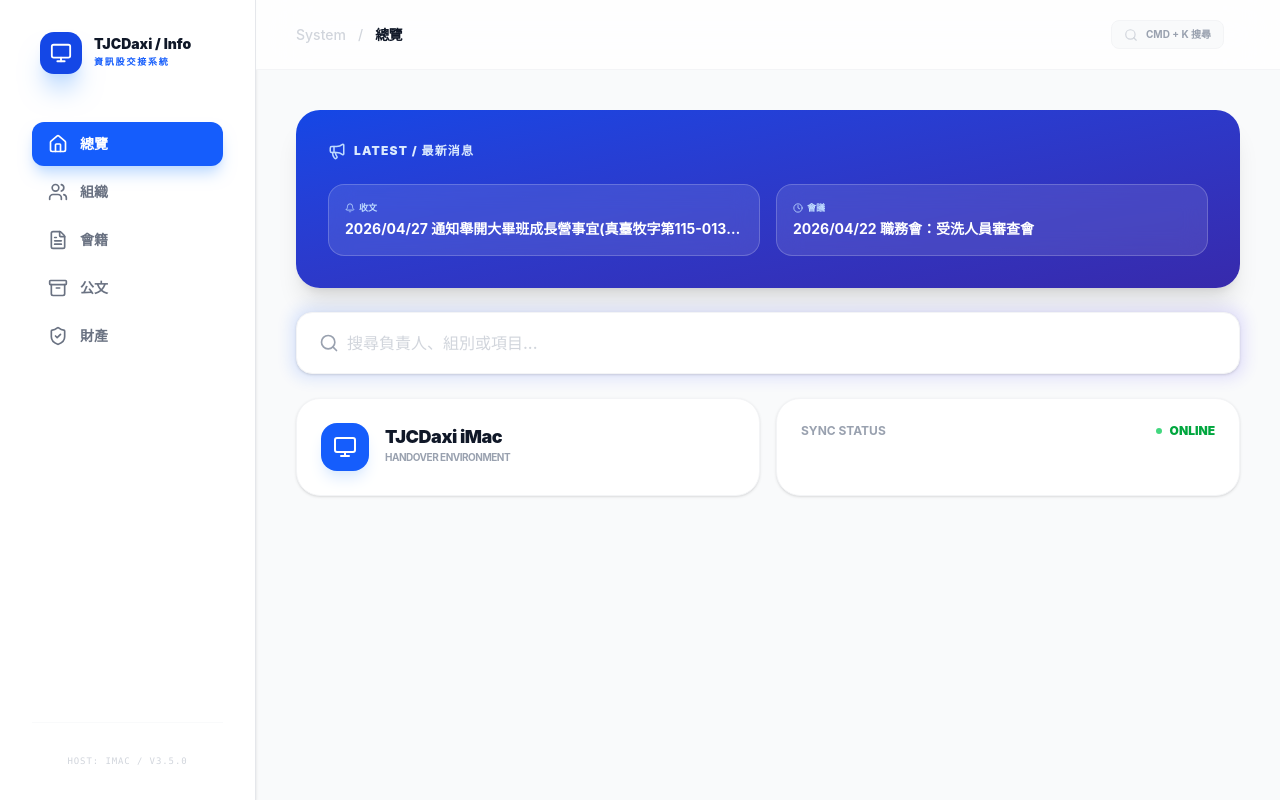
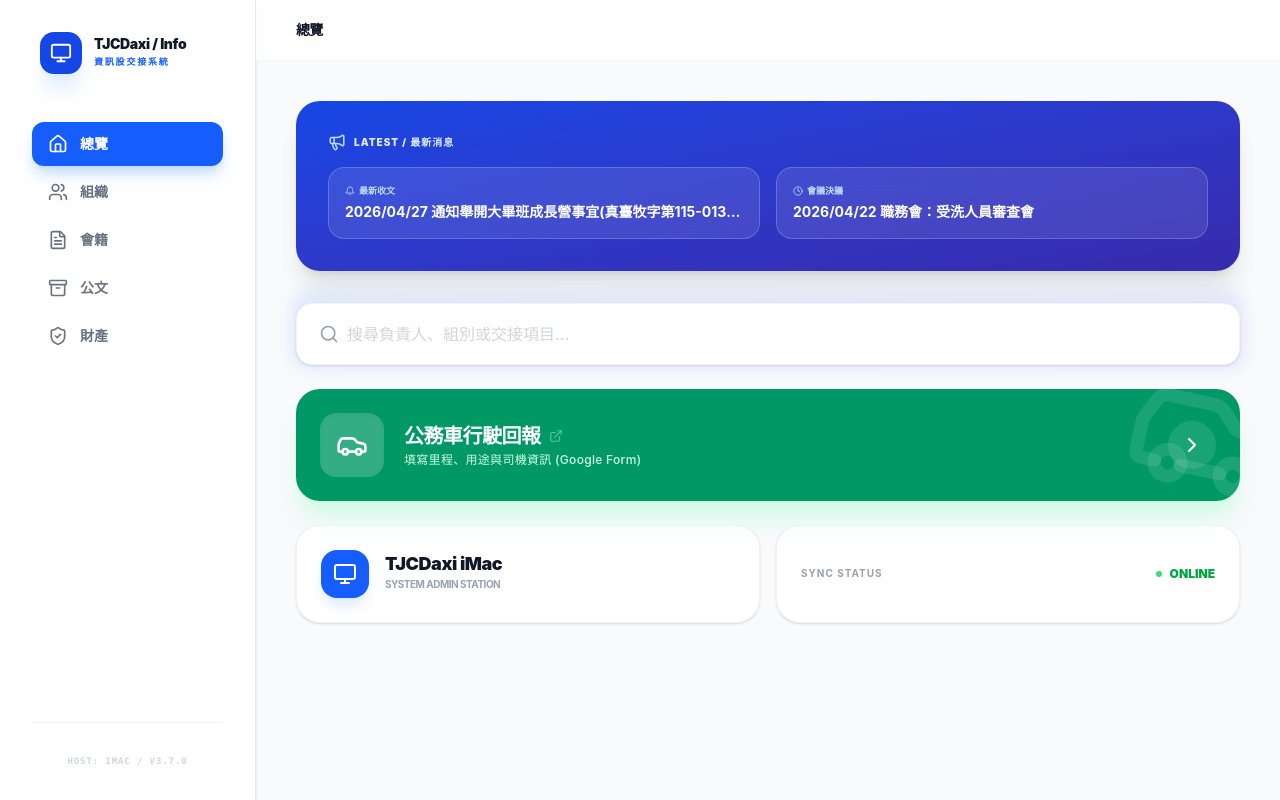
Before and after one commit to tjcdaxiinformation/info-handover, a React (Vite) app: page / in a window 1280 px wide. Built offline with nearby package versions, Linux system fonts and the light colour scheme.

Commit message:
update layout

```diff
--- a/src/App.jsx
+++ b/src/App.jsx
@@ -3,7 +3,7 @@ import {
   Users, FileText, Archive, ShieldCheck, Search,
   ExternalLink, Clock, FolderTree, Home,
   BookOpen, Settings, Monitor, Bell, Megaphone, ChevronRight,
-  Database, LayoutGrid, Fingerprint, Command, X, Menu
+  Database, LayoutGrid, Fingerprint, Command, X, Car, Navigation
 } from 'lucide-react';
 
 // 從 data.js 匯入資料
@@ -12,10 +12,10 @@ import {
   GROUPS_DATA,
   MEMBERSHIP_DATA,
   DOCUMENT_STRUCTURE,
-  ASSETS_DATA
+  ASSETS_DATA,
+  VEHICLE_REPORT_LINK
 } from './data';
 
-// 定義導覽項目，方便多處重複使用
 const NAV_ITEMS = [
   { id: 'overview', icon: Home, label: '總覽' },
   { id: 'groups', icon: Users, label: '組織' },
@@ -24,7 +24,6 @@ const NAV_ITEMS = [
   { id: 'assets', icon: ShieldCheck, label: '財產' },
 ];
 
-// --- 輔助組件：側邊欄項目 (電腦版) ---
 const SidebarItem = ({ id, icon: Icon, label, activeTab, onClick }) => (
   <button
     onClick={() => onClick(id)}
@@ -39,7 +38,6 @@ const SidebarItem = ({ id, icon: Icon, label, activeTab, onClick }) => (
   </button>
 );
 
-// --- 輔助組件：底部導覽項目 (手機版) ---
 const BottomNavItem = ({ id, icon: Icon, label, activeTab, onClick }) => (
   <button
     onClick={() => onClick(id)}
@@ -52,7 +50,6 @@ const BottomNavItem = ({ id, icon: Icon, label, activeTab, onClick }) => (
   </button>
 );
 
-// --- 輔助組件：頁面標題 ---
 const PageHeader = ({ title, description, icon: Icon }) => (
   <div className="mb-6 p-5 md:p-6 bg-white rounded-2xl border border-gray-100 shadow-sm">
     <div className="flex items-center space-x-3 mb-2">
@@ -69,7 +66,6 @@ export default function App() {
   const [activeTab, setActiveTab] = useState('overview');
   const [searchTerm, setSearchTerm] = useState('');
 
-  // 搜尋過濾邏輯
   const filteredGroups = useMemo(() => {
     if (!searchTerm) return [];
     return GROUPS_DATA.filter(g =>
@@ -83,41 +79,41 @@ export default function App() {
       case 'overview':
         return (
           <div className="space-y-6">
-            {/* 消息公告 */}
+            {/* 1. 消息公告區 */}
             <div className="bg-gradient-to-br from-blue-700 to-indigo-800 rounded-3xl p-6 md:p-8 text-white shadow-xl relative overflow-hidden">
               <div className="relative z-10">
-                <div className="flex items-center space-x-2 mb-4 md:mb-6">
+                <div className="flex items-center space-x-2 mb-4">
                   <Megaphone size={18} className="text-blue-200" />
-                  <h2 className="text-[10px] md:text-xs font-black tracking-widest uppercase text-blue-100">Latest / 最新消息</h2>
+                  <h2 className="text-[10px] font-black tracking-widest uppercase text-blue-100">Latest / 最新消息</h2>
                 </div>
                 <div className="grid grid-cols-1 md:grid-cols-2 gap-4">
                   <div className="bg-white/10 backdrop-blur-md p-4 rounded-2xl border border-white/20">
-                    <div className="text-[9px] font-bold text-blue-200 uppercase mb-1 flex items-center">
-                      <Bell size={10} className="mr-1" /> 收文
-                    </div>
+                    <p className="text-[9px] font-bold text-blue-200 uppercase mb-1 flex items-center">
+                      <Bell size={10} className="mr-1" /> 最新收文
+                    </p>
                     <p className="text-sm font-bold truncate">{NEWS_DATA.receivedDoc}</p>
                   </div>
                   <div className="bg-white/10 backdrop-blur-md p-4 rounded-2xl border border-white/20">
-                    <div className="text-[9px] font-bold text-blue-200 uppercase mb-1 flex items-center">
-                      <Clock size={10} className="mr-1" /> 會議
-                    </div>
+                    <p className="text-[9px] font-bold text-blue-200 uppercase mb-1 flex items-center">
+                      <Clock size={10} className="mr-1" /> 會議決議
+                    </p>
                     <p className="text-sm font-bold truncate">{NEWS_DATA.meeting}</p>
                   </div>
                 </div>
               </div>
             </div>
 
-            {/* 搜尋列 */}
-            <div className="relative group w-full">
-              <div className="absolute -inset-1 bg-gradient-to-r from-blue-600 to-indigo-600 rounded-2xl blur opacity-15 group-focus-within:opacity-30 transition"></div>
+            {/* 2. 搜尋列 (放在回報按鈕上方) */}
+            <div className="relative group w-full pt-2">
+              <div className="absolute -inset-1 bg-gradient-to-r from-blue-600 to-indigo-600 rounded-2xl blur opacity-10 group-focus-within:opacity-30 transition"></div>
               <div className="relative bg-white p-1.5 rounded-2xl border border-gray-100 shadow-sm flex items-center">
                 <div className="pl-4 pr-2 text-gray-400"><Search size={20} /></div>
                 <input
                   type="text"
-                  placeholder="搜尋負責人、組別或項目..."
+                  placeholder="搜尋負責人、組別或交接項目..."
                   value={searchTerm}
                   onChange={(e) => setSearchTerm(e.target.value)}
-                  className="flex-1 py-3 text-sm md:text-base font-medium text-gray-800 placeholder:text-gray-300 focus:outline-none"
+                  className="flex-1 py-3 text-sm md:text-base font-medium text-gray-800 focus:outline-none placeholder:text-gray-300"
                 />
                 {searchTerm && (
                   <button onClick={() => setSearchTerm('')} className="p-2 text-gray-300"><X size={18} /></button>
@@ -125,40 +121,70 @@ export default function App() {
               </div>
             </div>
 
-            {/* 搜尋結果 */}
+            {/* 3. 核心功能快捷鍵 - 公務車回報 (搜尋列下方) */}
+            <div className="grid grid-cols-1 gap-4">
+              <a
+                href={VEHICLE_REPORT_LINK}
+                target="_blank"
+                rel="noreferrer"
+                className="group relative bg-emerald-600 rounded-3xl p-6 text-white shadow-xl shadow-emerald-100 flex items-center justify-between overflow-hidden transition-all hover:bg-emerald-700 hover:shadow-emerald-200 active:scale-[0.98]"
+              >
+                <div className="flex items-center space-x-5 relative z-10">
+                  <div className="bg-white/20 p-4 rounded-2xl backdrop-blur-md shadow-inner">
+                    <Car size={32} />
+                  </div>
+                  <div>
+                    <div className="flex items-center space-x-2 mb-0.5">
+                      <h3 className="text-xl font-black tracking-tight">公務車行駛回報</h3>
+                      <ExternalLink size={14} className="text-emerald-200 opacity-50" />
+                    </div>
+                    <p className="text-xs text-emerald-100 font-medium tracking-wide">填寫里程、用途與司機資訊 (Google Form)</p>
+                  </div>
+                </div>
+                <div className="relative z-10 bg-white/10 p-3 rounded-full group-hover:translate-x-1 transition-transform">
+                  <ChevronRight size={24} />
+                </div>
+                {/* 背景裝飾圖示 */}
+                <Car className="absolute right-[-5%] bottom-[-15%] text-white/10 w-40 h-40 rotate-12 pointer-events-none" />
+              </a>
+            </div>
+
+            {/* 4. 搜尋結果 */}
             {searchTerm && (
-              <div className="bg-blue-50/50 rounded-2xl p-4 border border-blue-100 space-y-3">
-                <p className="text-[10px] font-black text-blue-600 uppercase tracking-widest">搜尋結果</p>
+              <div className="bg-blue-50/50 rounded-2xl p-4 border border-blue-100 space-y-3 animate-in fade-in slide-in-from-top-2">
+                <p className="text-[10px] font-black text-blue-600 uppercase tracking-widest">搜尋結果清單</p>
                 <div className="grid grid-cols-1 sm:grid-cols-2 gap-3">
-                  {filteredGroups.map(g => (
-                    <div key={g.id} className="bg-white p-3 rounded-xl shadow-sm border border-blue-50 flex justify-between items-center">
-                      <span className="text-sm font-bold text-gray-700">{g.name} ({g.leader})</span>
-                      <a href={g.folder} target="_blank" rel="noreferrer" className="text-blue-600 p-1"><ExternalLink size={14} /></a>
-                    </div>
-                  ))}
+                  {filteredGroups.length > 0 ? (
+                    filteredGroups.map(g => (
+                      <div key={g.id} className="bg-white p-3 rounded-xl shadow-sm border border-blue-50 flex justify-between items-center group/item">
+                        <span className="text-sm font-bold text-gray-700">{g.name} ({g.leader})</span>
+                        <a href={g.folder} target="_blank" rel="noreferrer" className="text-blue-600 p-1 hover:bg-blue-50 rounded-lg transition-colors"><ExternalLink size={14} /></a>
+                      </div>
+                    ))
+                  ) : (
+                    <p className="text-xs text-gray-400 py-2 italic">未找到相符內容...</p>
+                  )}
                 </div>
               </div>
             )}
 
-            {/* 系統資訊 */}
+            {/* 5. 系統狀態卡片 */}
             <div className="grid grid-cols-1 md:grid-cols-2 gap-4">
               <div className="p-6 bg-white rounded-3xl border border-gray-100 shadow-sm flex items-center space-x-4">
                 <div className="bg-blue-600 p-3 rounded-2xl text-white shadow-lg shadow-blue-100">
                   <Monitor size={24} />
                 </div>
                 <div>
-                  <h2 className="text-lg font-black text-gray-900 tracking-tight leading-none mb-1">TJCDaxi iMac</h2>
-                  <p className="text-[10px] text-gray-400 font-bold uppercase tracking-tighter">Handover Environment</p>
+                  <h2 className="text-lg font-black text-gray-900 leading-none mb-1 tracking-tight">TJCDaxi iMac</h2>
+                  <p className="text-[10px] text-gray-400 font-bold uppercase tracking-tighter">System Admin Station</p>
                 </div>
               </div>
-              <div className="bg-white p-6 rounded-3xl border border-gray-100 shadow-sm">
-                <div className="flex justify-between items-center text-xs">
-                  <span className="text-gray-400 font-bold uppercase">Sync Status</span>
-                  <span className="text-green-600 font-black flex items-center">
-                    <div className="w-1.5 h-1.5 bg-green-500 rounded-full mr-2 animate-pulse"></div>
-                    ONLINE
-                  </span>
-                </div>
+              <div className="bg-white p-6 rounded-3xl border border-gray-100 shadow-sm flex justify-between items-center">
+                <span className="text-[10px] text-gray-400 font-bold uppercase tracking-widest">Sync Status</span>
+                <span className="text-green-600 font-black text-xs flex items-center">
+                  <div className="w-1.5 h-1.5 bg-green-500 rounded-full mr-2 animate-pulse"></div>
+                  ONLINE
+                </span>
               </div>
             </div>
           </div>
@@ -167,10 +193,10 @@ export default function App() {
       case 'groups':
         return (
           <div className="space-y-4">
-            <PageHeader title="01 組織組別管理" description="管理資訊股旗下各組別負責人與雲端資料。" icon={Users} />
+            <PageHeader title="01 組織組別管理" description="管理資訊股旗下各組別負責人與雲端資料連結。" icon={Users} />
             <div className="grid grid-cols-1 xs:grid-cols-2 lg:grid-cols-4 gap-3">
               {GROUPS_DATA.map(g => (
-                <div key={g.id} className="p-5 rounded-2xl bg-white border border-gray-100 shadow-sm flex flex-col justify-between">
+                <div key={g.id} className="p-5 rounded-2xl bg-white border border-gray-100 shadow-sm flex flex-col justify-between hover:border-blue-200 transition-colors">
                   <div>
                     <div className="font-bold text-gray-800 text-sm mb-1">{g.name}</div>
                     <div className="text-[10px] text-gray-500 mb-4">負責人：{g.leader}</div>
@@ -187,12 +213,12 @@ export default function App() {
       case 'membership':
         return (
           <div className="space-y-4">
-            <PageHeader title="02 會籍管理" description="包含總會 MMS 與實名制系統。" icon={FileText} />
+            <PageHeader title="02 會籍管理" description="包含總會 MMS 與實名制系統快速登入。" icon={FileText} />
             <div className="grid grid-cols-1 sm:grid-cols-2 lg:grid-cols-3 gap-4">
               {MEMBERSHIP_DATA.map(item => {
                 const isSystem = item.id === 'm4' || item.id === 'm5';
                 return (
-                  <div key={item.id} className="bg-white p-5 rounded-2xl border border-gray-100 shadow-sm flex flex-col">
+                  <div key={item.id} className="bg-white p-5 rounded-2xl border border-gray-100 shadow-sm flex flex-col hover:border-blue-100 transition-colors">
                     <div className={`w-10 h-10 rounded-xl flex items-center justify-center mb-4 ${isSystem ? 'bg-orange-50 text-orange-600' : 'bg-blue-50 text-blue-600'}`}>
                       {item.id === 'm4' ? <LayoutGrid size={20} /> : item.id === 'm5' ? <Fingerprint size={20} /> : <BookOpen size={20} />}
                     </div>
@@ -202,7 +228,7 @@ export default function App() {
                       href={item.link}
                       target={item.link === '#' ? '_self' : '_blank'}
                       className={`block w-full py-3 rounded-xl text-center text-[10px] font-black uppercase tracking-widest transition-all ${
-                        isSystem ? 'bg-orange-600 text-white shadow-lg shadow-orange-100' : 'bg-gray-50 text-gray-400'
+                        isSystem ? 'bg-orange-600 text-white shadow-lg shadow-orange-100 hover:bg-orange-700' : 'bg-gray-50 text-gray-400 hover:bg-blue-600 hover:text-white'
                       }`}
                     >
                       {item.link === '#' ? '維護中' : '進入系統'}
@@ -217,11 +243,11 @@ export default function App() {
       case 'documents':
         return (
           <div className="space-y-6">
-            <PageHeader title="03 公文與會議紀錄" description="外部系統與內部存檔。" icon={Archive} />
+            <PageHeader title="03 公文與會議紀錄" description="外部公告系統與內部股務存檔。" icon={Archive} />
             {DOCUMENT_STRUCTURE.map((cat, idx) => (
               <div key={idx} className="bg-white rounded-2xl border border-gray-100 shadow-sm overflow-hidden">
                 <div className="p-4 bg-gray-50/50 border-b border-gray-100">
-                  <h3 className="font-bold text-gray-800 flex items-center text-xs uppercase tracking-widest">
+                  <h3 className="font-bold text-gray-800 flex items-center text-xs uppercase tracking-widest leading-none">
                     <FolderTree size={14} className="mr-2 text-blue-600" /> {cat.category}
                   </h3>
                 </div>
@@ -229,7 +255,7 @@ export default function App() {
                   {cat.items.map((item, i) => (
                     <a key={i} href={item.link} target="_blank" rel="noreferrer" className="flex items-center justify-between p-3 bg-gray-50 rounded-xl hover:bg-white border border-transparent hover:border-blue-100 transition-all group">
                       <span className="font-bold text-[11px] text-gray-600 group-hover:text-blue-700">{item.name}</span>
-                      <ChevronRight size={14} className="text-gray-300" />
+                      <ChevronRight size={14} className="text-gray-300 group-hover:text-blue-400" />
                     </a>
                   ))}
                 </div>
@@ -241,21 +267,21 @@ export default function App() {
       case 'assets':
         return (
           <div className="space-y-4">
-            <PageHeader title="04 財產與印信" description="保管清冊與盤點日誌。" icon={ShieldCheck} />
+            <PageHeader title="04 財產與印信" description="實體印信保管與資訊設備盤點清冊。" icon={ShieldCheck} />
             <div className="grid grid-cols-1 md:grid-cols-2 gap-4">
               <div className="bg-white p-6 rounded-3xl border border-gray-100 shadow-sm flex flex-col items-center text-center">
-                <div className="w-16 h-16 bg-red-50 text-red-600 rounded-full flex items-center justify-center mb-4"><ShieldCheck size={32} /></div>
+                <div className="w-16 h-16 bg-red-50 text-red-600 rounded-full flex items-center justify-center mb-4 shadow-inner"><ShieldCheck size={32} /></div>
                 <h4 className="font-bold text-gray-800 mb-1">教會公印</h4>
-                <p className="text-[10px] text-gray-500 mb-6">資訊股股負責保管</p>
-                <button className="w-full py-3 bg-gray-900 text-white rounded-xl text-[10px] font-black uppercase tracking-widest">交接日誌</button>
+                <p className="text-[10px] text-gray-500 mb-6 font-medium">保管單位：資訊股</p>
+                <button className="w-full py-3 bg-gray-900 text-white rounded-xl text-[10px] font-black uppercase tracking-widest shadow-lg shadow-gray-200">交接日誌</button>
               </div>
               <div className="bg-white p-6 rounded-3xl border border-gray-100 shadow-sm">
-                <h4 className="font-bold text-gray-800 text-xs mb-4 flex items-center uppercase tracking-widest border-b pb-2"><Database size={14} className="mr-2 text-blue-600" /> 財產摘要</h4>
+                <h4 className="font-bold text-gray-800 text-xs mb-4 flex items-center uppercase tracking-widest border-b pb-2"><Database size={14} className="mr-2 text-blue-600" /> 財產摘要 (Assets)</h4>
                 <div className="space-y-2">
                   {ASSETS_DATA.map(a => (
-                    <div key={a.id} className="flex justify-between items-center p-3 bg-gray-50 rounded-xl text-[10px]">
+                    <div key={a.id} className="flex justify-between items-center p-3 bg-gray-50 rounded-xl text-[10px] border border-gray-50">
                       <span className="font-bold text-gray-700">{a.name}</span>
-                      <span className="text-gray-500 font-bold">{a.keeper}</span>
+                      <span className="text-gray-500 font-bold bg-white px-2 py-0.5 rounded shadow-sm">{a.keeper}</span>
                     </div>
                   ))}
                 </div>
@@ -268,63 +294,53 @@ export default function App() {
   };
 
   return (
-    <div className="flex h-screen bg-gray-50 text-gray-900 font-sans selection:bg-blue-100 overflow-hidden">
-      {/* 電腦版側邊導覽 (md 以上顯示) */}
+    <div className="flex h-screen bg-[#F8FAFC] text-gray-900 font-sans selection:bg-blue-100 overflow-hidden">
+      {/* Sidebar (Desktop) */}
       <aside className="hidden md:flex w-64 bg-white border-r border-gray-200 p-8 flex-col shadow-sm">
         <div className="flex items-center space-x-3 px-2 mb-12">
-          <div className="bg-blue-700 p-2.5 rounded-[14px] text-white shadow-xl shadow-blue-200">
+          <div className="bg-blue-700 p-2.5 rounded-[14px] text-white shadow-xl shadow-blue-100">
             <Monitor size={22} />
           </div>
           <div>
-            <h1 className="text-sm font-black text-gray-900 leading-none">TJCDaxi / Info</h1>
+            <h1 className="text-sm font-black text-gray-900 leading-none tracking-tight">TJCDaxi / Info</h1>
             <span className="text-[9px] text-blue-600 uppercase font-black tracking-[0.2em] mt-1 block">資訊股交接系統</span>
           </div>
         </div>
-
         <nav className="space-y-1 flex-1">
           {NAV_ITEMS.map(item => (
             <SidebarItem key={item.id} {...item} activeTab={activeTab} onClick={setActiveTab} />
           ))}
         </nav>
-
-        <div className="mt-auto pt-8 border-t border-gray-50">
-          <div className="text-[9px] text-gray-300 font-mono text-center uppercase tracking-widest">Host: iMac / v3.5.0</div>
+        <div className="mt-auto pt-8 border-t border-gray-100">
+          <div className="text-[9px] text-gray-300 font-mono text-center tracking-widest uppercase font-bold">Host: iMac / v3.7.0</div>
         </div>
       </aside>
 
-      {/* 主內容區塊 */}
+      {/* Main Area */}
       <div className="flex-1 flex flex-col min-w-0 h-full overflow-hidden">
-        {/* 頂部 Header */}
+        {/* Header */}
         <header className="bg-white/80 backdrop-blur-xl border-b border-gray-100 sticky top-0 z-40 px-6 md:px-10 py-4 md:py-5 flex justify-between items-center shrink-0">
-          <div className="flex items-center space-x-2 md:space-x-3">
-            <span className="hidden md:inline text-gray-300 font-medium text-sm">System</span>
-            <span className="hidden md:inline text-gray-300 font-medium text-sm">/</span>
+          <div className="flex items-center space-x-2">
             <span className="text-gray-900 font-black text-sm uppercase tracking-tighter">
               {NAV_ITEMS.find(n => n.id === activeTab)?.label || activeTab}
             </span>
           </div>
-
-          <div className="flex items-center space-x-4">
-             <div className="hidden md:flex items-center space-x-2 bg-gray-50 px-3 py-1.5 rounded-lg border border-gray-100">
-                <Search size={14} className="text-gray-300" />
-                <span className="text-[10px] font-bold text-gray-400">CMD + K 搜尋</span>
-             </div>
-             {/* 手機版小 Logo */}
-             <div className="md:hidden bg-blue-700 p-1.5 rounded-lg text-white">
-                <Monitor size={16} />
-             </div>
+          {/* Mobile Status Indicator */}
+          <div className="md:hidden flex items-center space-x-2 bg-blue-50 px-3 py-1 rounded-full border border-blue-100">
+            <div className="w-1.5 h-1.5 bg-blue-600 rounded-full animate-pulse"></div>
+            <span className="text-[10px] font-black text-blue-700">TJCDAXI</span>
           </div>
         </header>
 
-        {/* 主要內容滾動區 */}
+        {/* Scrollable Content */}
         <main className="flex-1 overflow-y-auto p-5 md:p-10 pb-24 md:pb-10 scroll-smooth">
           <div className="max-w-6xl mx-auto">
             {renderContent()}
           </div>
         </main>
 
-        {/* 手機版底部導覽 (md 以下顯示) */}
-        <nav className="md:hidden flex bg-white/90 backdrop-blur-xl border-t border-gray-100 fixed bottom-0 left-0 right-0 z-50 px-2 pb-safe shadow-[0_-1px_10px_rgba(0,0,0,0.05)]">
+        {/* Bottom Nav (Mobile) */}
+        <nav className="md:hidden flex bg-white/95 backdrop-blur-xl border-t border-gray-100 fixed bottom-0 left-0 right-0 z-50 px-2 pb-safe shadow-[0_-5px_15px_rgba(0,0,0,0.03)]">
           {NAV_ITEMS.map(item => (
             <BottomNavItem key={item.id} {...item} activeTab={activeTab} onClick={setActiveTab} />
           ))}
--- a/src/data.js
+++ b/src/data.js
@@ -2,6 +2,10 @@
  * 資訊股交接系統 - 資料庫
  * 以後更新「網址」、「人名」、「項目」請改這裡，不要動 App.jsx
  */
+
+// 公務車回報系統連結 (請在此替換為您的 Google 表單或 Web App 網址)
+export const VEHICLE_REPORT_LINK = "https://www.appsheet.com/start/0942797a-0434-4453-bd3e-f1e43d40a950?platform=desktop#appName=OfficialvehiclesApp-274251307&vss=H4sIAAAAAAAAA6WPPU4DMRCF7zK1V9pN2J-4jSgiBA2IBqeYrMeSxcaO1l4gWvkmNBSRcgMqbgMSx8AmQamB8r3R9-nNCA-aHq89tvfA78ZTuqAtcBgF3Gw3JIALmFvje9sJYAKucH0oP15372_Pny_7QkCAsGQ_Bk8O-PhbAf_vAgZakvFaaeqTLbHRciTjOXGxOFEQGKwHj6uOvmcnSruFOZfaX1oZs-8HYuB7NA5br61ZyGjIKcdCTeqsxrrKzopZmTWyUVnVVDlOy3yyKmcQQrQr2w6O5G187E8PpTFPGzTyMEdh5yh8AamJA4a5AQAA&view=%E5%B7%A5%E4%BD%9C%E8%A1%A81";
+
 
 export const NEWS_DATA = {
   receivedDoc: "2026/04/27 通知舉開大畢班成長營事宜(真臺牧字第115-0137號)",
```
